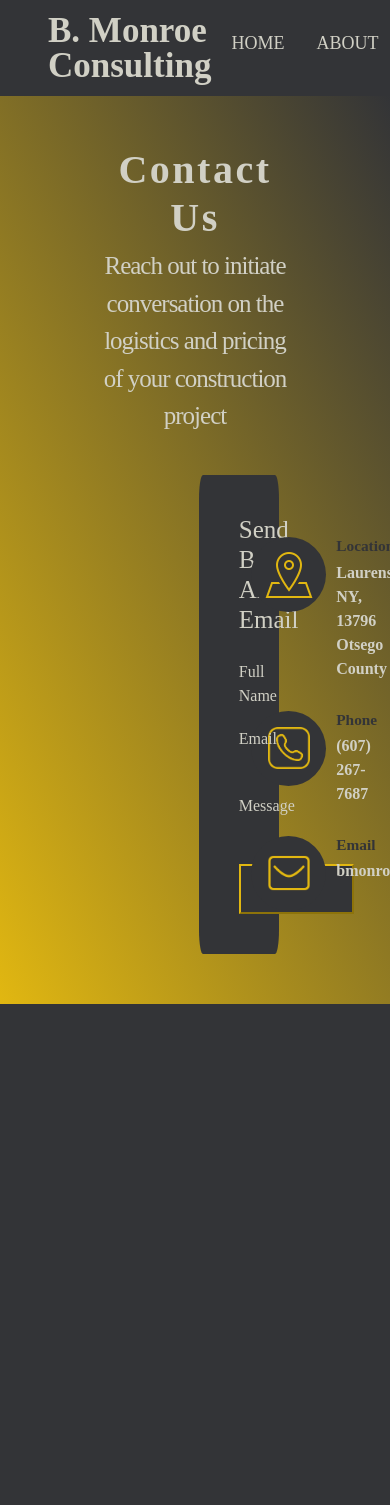
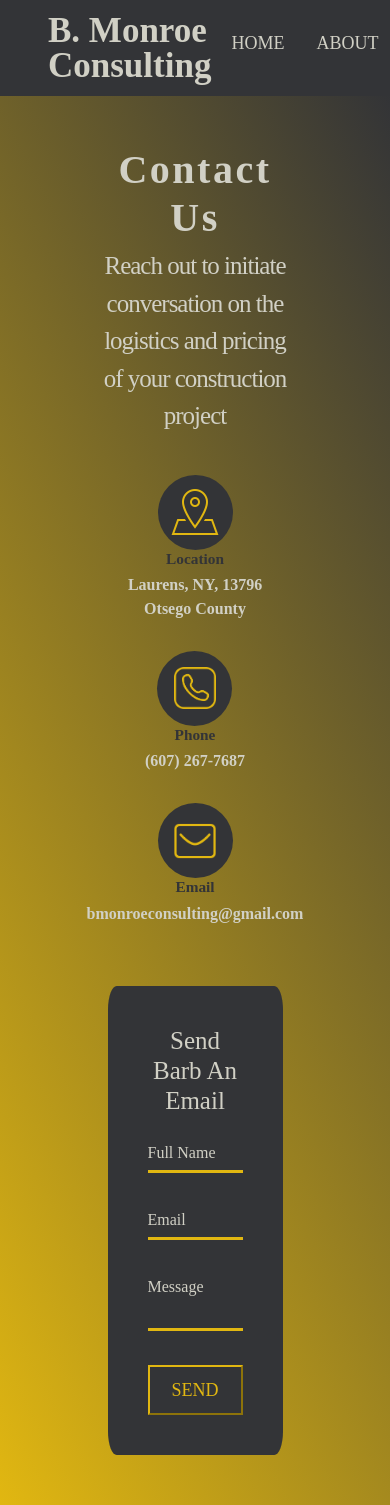
Before and after one commit to Caleb-Rogers/bmonroe-consulting, a Next.js app: page /contact in a window 390 px wide. Shown: the top 1505 px of the page. Before the commit the page ends 1004 px from the top, so only its background shows below. Built offline with nearby package versions, Linux system fonts and the light colour scheme.

Commit message:
Contact Page Responsiveness

```diff
--- a/src/components/Contact/ContactPage.css
+++ b/src/components/Contact/ContactPage.css
@@ -146,3 +146,61 @@
   padding: 10px;
   font-size: 18px;
 }
+
+/* RESPONSIVENESS */
+
+@media (max-width: 1100px) {
+  .container {
+    display: flex;
+    justify-content: center;
+    align-items: center;
+    flex-direction: column;
+    margin: 0;
+  }
+  .container .contact-info {
+    display: flex;
+    justify-content: center;
+    align-items: center;
+    text-align: center;
+    width: 100%;
+    margin: 20px 0;
+  }
+
+  .container .contact-info .box {
+    flex-direction: column;
+    justify-content: center;
+    align-items: center;
+    text-align: center;
+    padding: 0;
+    margin: 10px 0;
+  }
+
+  .container .contact-info .box .icon {
+    padding: 0;
+    width: 75px;
+    min-height: 75px;
+    border-radius: 50%;
+  }
+
+  .container .contact-info .box .text {
+    padding: 0;
+    margin-left: 0;
+  }
+
+  .contact-form {
+    margin-top: 20px;
+    width: 100%;
+  }
+
+  .contact-form h2,
+  .contact-form .send-btn {
+    display: flex;
+    justify-content: center;
+    align-items: center;
+    text-align: center;
+  }
+
+  .contact-form .send-btn {
+    margin-top: 20px;
+  }
+}
--- a/src/components/Contact/ContactPage.js
+++ b/src/components/Contact/ContactPage.js
@@ -96,8 +96,10 @@ export default function Contact() {
                             <label>Message</label>
                             <textarea {...register("message")} type="text" name="message" required ></textarea>
                         </div>
-                        <button role="submit">{isSubmitting ? "SENDING" : "SEND"}</button>
-                            {successMessage && <p>{successMessage}</p>}
+                        <div className="send-btn">
+                            <button role="submit">{isSubmitting ? "SENDING" : "SEND"}</button>
+                                {successMessage && <p>{successMessage}</p>}
+                        </div>
                     </form>
                 </div>
             </div>
```
